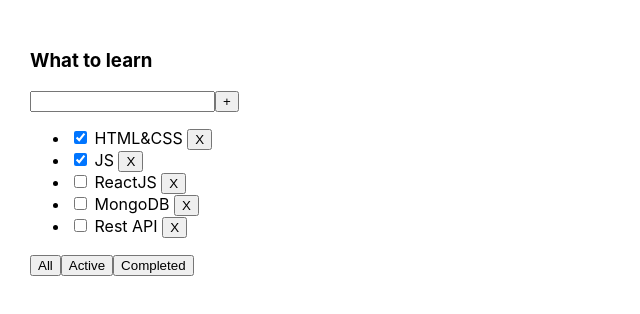
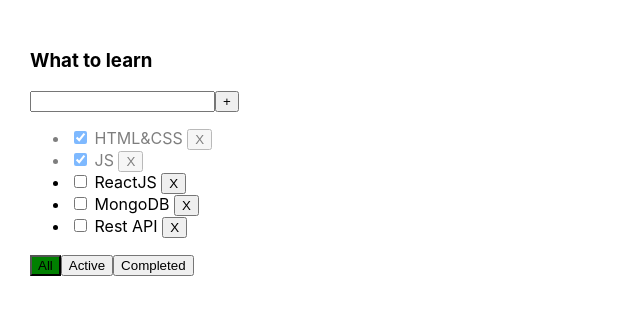
Before and after one commit to meskal1/pig_game, a React (Create React App) app: page / in a window 1280 px wide. Shown: the top 314 px of the page, without its empty margins (0-640 px from the left). Built offline with nearby package versions, Linux system fonts and the light colour scheme; the HTML template or start-up script is replaced by a standard one.

Commit message:
change_task_status

```diff
--- a/package.json
+++ b/package.json
@@ -10,10 +10,15 @@
     "@types/node": "^16.11.58",
     "@types/react": "^18.0.19",
     "@types/react-dom": "^18.0.6",
+    "@types/uuid": "^8.3.4",
+    "node-sass": "^7.0.3",
     "react": "^18.2.0",
     "react-dom": "^18.2.0",
     "react-scripts": "5.0.1",
+    "sass": "^1.54.9",
+    "sass-loader": "^13.0.2",
     "typescript": "^4.8.3",
+    "uuid": "^9.0.0",
     "web-vitals": "^2.1.4"
   },
   "scripts": {
--- a/src/App.css
+++ b/src/App.css
@@ -1,8 +1,7 @@
-.App {
+.app {
   padding: 30px;
   display: flex;
 }
-
-.App > div {
+.app > div {
   margin-right: 50px;
 }
--- a/src/App.tsx
+++ b/src/App.tsx
@@ -1,30 +1,46 @@
 import React, { useState } from 'react'
+import { v1 } from 'uuid'
 import './App.css'
 import { Todolist } from './Todolist'
 
 export type FilterValuesType = 'all' | 'active' | 'completed'
 
 function App() {
+  console.log('render app')
   const [tasks, setTasks] = useState([
-    { id: 1, title: 'HTML&CSS', isDone: true },
-    { id: 2, title: 'JS', isDone: true },
-    { id: 3, title: 'ReactJS', isDone: false },
-    { id: 4, title: 'MongoDB', isDone: false },
-    { id: 5, title: 'Rest API', isDone: false },
+    { id: v1(), title: 'HTML&CSS', isDone: true },
+    { id: v1(), title: 'JS', isDone: true },
+    { id: v1(), title: 'ReactJS', isDone: false },
+    { id: v1(), title: 'MongoDB', isDone: false },
+    { id: v1(), title: 'Rest API', isDone: false },
   ])
-  const removeTask = (id: number) => {
-    setTasks(tasks.filter(el => el.id !== id))
+  const [filterValue, setFilterValue] = useState<FilterValuesType>('all')
+  let filteredTasks = tasks
+  if (filterValue === 'all') filteredTasks = tasks
+  if (filterValue === 'active') filteredTasks = tasks.filter(taskElement => taskElement.isDone === false)
+  if (filterValue === 'completed') filteredTasks = tasks.filter(taskElement => taskElement.isDone === true)
+
+  const removeTask = (id: string) => {
+    setTasks(tasks.filter(taskElement => taskElement.id !== id))
   }
-  const [filteredTasks, setFilteredTasks] = useState(tasks)
-  const filterTasks = (filterValue: FilterValuesType) => {
-    if (filterValue === 'all') setFilteredTasks(tasks)
-    if (filterValue === 'active') setFilteredTasks(tasks.filter(el => el.isDone === false))
-    if (filterValue === 'completed') setFilteredTasks(tasks.filter(el => el.isDone === true))
+  const addTask = (title: string) => {
+    setTasks([{ id: v1(), title, isDone: false }, ...tasks])
+  }
+  const changeTaskStatus = (id: string, isDone: boolean) => {
+    setTasks(tasks.map(taskElement => (taskElement.id === id ? { ...taskElement, isDone: !isDone } : taskElement)))
   }
 
   return (
-    <div className='App'>
-      <Todolist title={'What to learn'} tasks={filteredTasks} removeTask={removeTask} filterTasks={filterTasks} />
+    <div className='app'>
+      <Todolist
+        title={'What to learn'}
+        tasks={filteredTasks}
+        removeTask={removeTask}
+        addTask={addTask}
+        filterTasks={setFilterValue}
+        changeTaskStatus={changeTaskStatus}
+        filterValue={filterValue}
+      />
     </div>
   )
 }
--- a/src/ToDoList.tsx
+++ b/src/ToDoList.tsx
@@ -1,44 +1,71 @@
-import React from 'react'
+import React, { ChangeEvent, useState, KeyboardEvent } from 'react'
 import { FilterValuesType } from './App'
+import s from './Todolist.module.scss'
 
 type TasksType = {
-  id: number
+  id: string
   title: string
   isDone: boolean
 }
 type TodolistType = {
   title: string
   tasks: Array<TasksType>
-  removeTask: (id: number) => void
+  removeTask: (id: string) => void
   filterTasks: (filterValue: FilterValuesType) => void
+  addTask: (title: string) => void
+  changeTaskStatus: (id: string, isDone: boolean) => void
+  filterValue: string
 }
 
-export const Todolist = (props: TodolistType) => {
-  const tasks = props.tasks.map(el => {
+export const Todolist: React.FC<TodolistType> = ({ title, tasks, removeTask, filterTasks, addTask, changeTaskStatus, filterValue }) => {
+  const tasksData = tasks.map(taskElement => {
+    const onClickButtonHandler = () => removeTask(taskElement.id)
+    const onChangeInputHandler = () => changeTaskStatus(taskElement.id, taskElement.isDone)
     return (
-      <li key={el.id}>
-        <input type='checkbox' checked={el.isDone} onChange={() => {}} /> <span>{el.title}</span>{' '}
-        <button onClick={() => props.removeTask(el.id)}>X</button>
+      <li key={taskElement.id} className={taskElement.isDone ? s.completed : ''}>
+        <input type='checkbox' checked={taskElement.isDone} onChange={onChangeInputHandler} /> <span>{taskElement.title}</span>{' '}
+        <button onClick={onClickButtonHandler}>X</button>
       </li>
     )
   })
-
-  const filterTasks = (filterValue: FilterValuesType) => {
-    props.filterTasks(filterValue)
+  const [error, setError] = useState<string | null>(null)
+  const [inputValue, setInputValue] = useState<string>('')
+  const onChangeInputHandler = (e: ChangeEvent<HTMLInputElement>) => {
+    setError(null)
+    setInputValue(e.currentTarget.value)
+  }
+  const onClickAddTaskHandler = () => {
+    if (inputValue.trim().length !== 0) {
+      addTask(inputValue.trim())
+      setInputValue('')
+    } else setError('Title is required')
+  }
+  const onKeyDownAddTaskHandler = (e: KeyboardEvent<HTMLInputElement>) => {
+    if (e.key === 'Enter') onClickAddTaskHandler()
   }
 
+  const onAllClickHandler = () => filterTasks('all')
+  const onActiveClickHandler = () => filterTasks('active')
+  const onCompletedClickHandler = () => filterTasks('completed')
   return (
     <div>
-      <h3>{props.title}</h3>
+      <h3>{title}</h3>
       <div>
-        <input />
-        <button>+</button>
+        <input className={error ? s.error : ''} value={inputValue} onChange={onChangeInputHandler} onKeyPress={onKeyDownAddTaskHandler} />
+        <button onClick={onClickAddTaskHandler}>+</button>
       </div>
-      <ul>{tasks}</ul>
+      {error && <span className={error ? s.error_message : ''}>{error}</span>}
+      <ul>{tasksData}</ul>
       <div>
-        <button onClick={() => filterTasks('all')}>All</button>
-        <button onClick={() => filterTasks('active')}>Active</button>
-        <button onClick={() => filterTasks('completed')}>Completed</button>
+        <button className={filterValue === 'all' ? s.active : ''} onClick={onAllClickHandler}>
+          All
+        </button>
+        <button className={filterValue === 'active' ? s.active : ''} onClick={onActiveClickHandler}>
+          Active
+        </button>
+        <button className={filterValue === 'completed' ? s.active : ''} onClick={onCompletedClickHandler}>
+          Completed
+        </button>
       </div>
     </div>
   )
--- /dev/null
+++ b/src/Todolist.module.scss
@@ -0,0 +1,13 @@
+.error {
+  border: red 1px solid;
+  outline: none;
+}
+.error_message {
+  color: red;
+}
+.active {
+  background: green;
+}
+.completed {
+  opacity: 0.5;
+}
```
Also changed, not shown: 1 other file (tests, documents, lock files or other folders).
